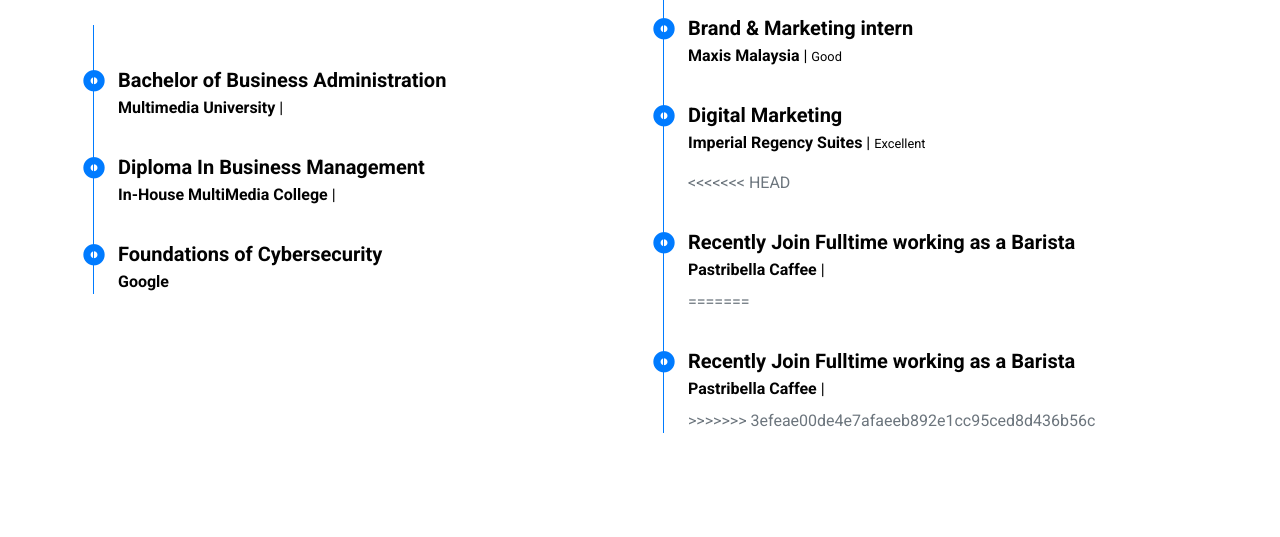
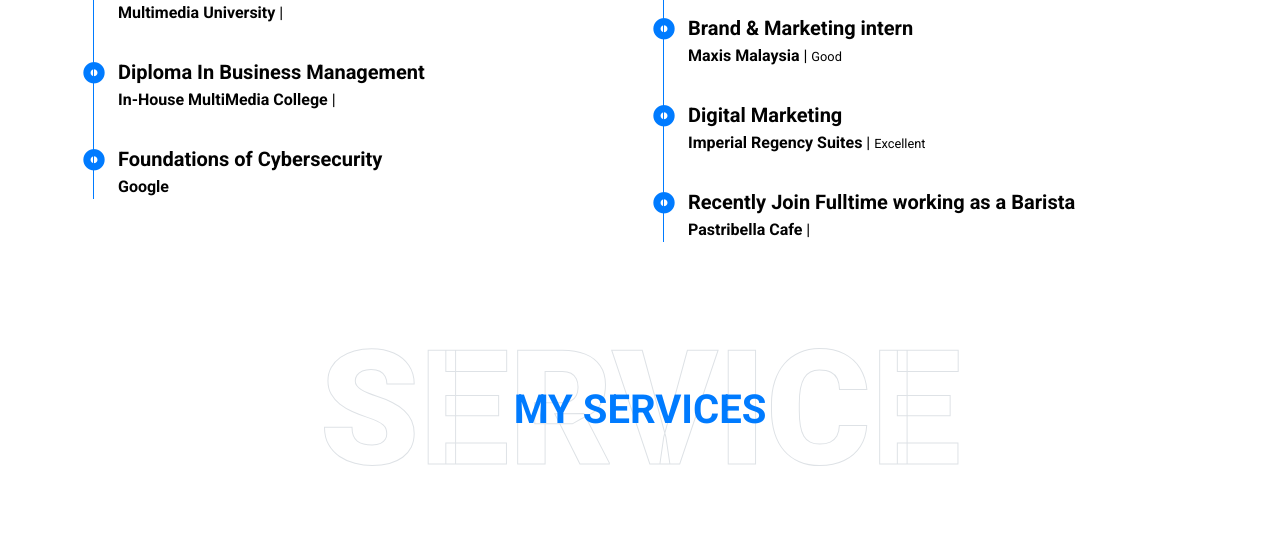
Before and after one commit to Mazed124/Mazed, a plain HTML site: page index.html in a window 1280 px wide. Shown: the part 2654-3191 px from the top of the page. Drawn offline with nearby package versions, Linux system fonts and the light colour scheme.

Commit message:
Update index.html

```diff
--- a/index.html
+++ b/index.html
@@ -240,18 +240,11 @@
                             <h5 class="font-weight-bold mb-1">Digital Marketing</h5>
                             <p class="mb-2"><strong>Imperial Regency Suites</strong> | <small> Excellent</small></p>
                             <p></p>
-<<<<<<< HEAD
-                            <div class="position-relative ex-me mb-4">
+              <div class="position-relative ex-me mb-4">
                                 <i class="far fa-dot-circle text-primary position-absolute" style="top: 2px;left: -35px;  font-size: 22px;"></i>
                                 <h5 class="font-weight-bold mb-1">Recently Join Fulltime working as a Barista </h5>
-                                <p class="mb-2"><strong>Pastribella Caffee</strong> | </p>
-=======
+                                <p class="mb-2"><strong>Pastribella Cafe</strong> | </p>
 
-                            <div class="position-relative ex-me mb-4">
-                            <i class="far fa-dot-circle text-primary position-absolute" style="top: 2px;left: -35px;  font-size: 22px;"></i>
-                            <h5 class="font-weight-bold mb-1">Recently Join Fulltime working as a Barista </h5>
-                            <p class="mb-2"><strong>Pastribella Caffee</strong> | </p>
->>>>>>> 3efeae00de4e7afaeeb892e1cc95ced8d436b56c
                         </div>
                     </div>
                 </div>
```
